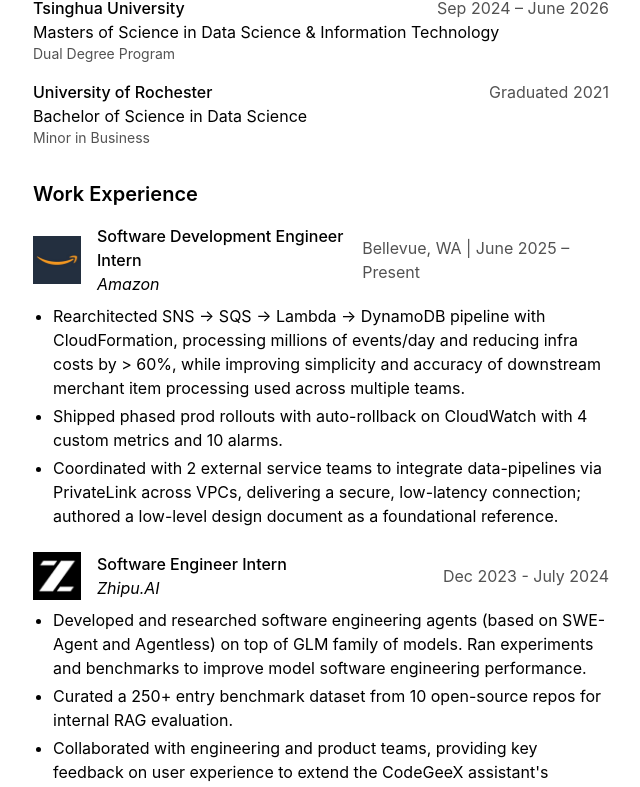
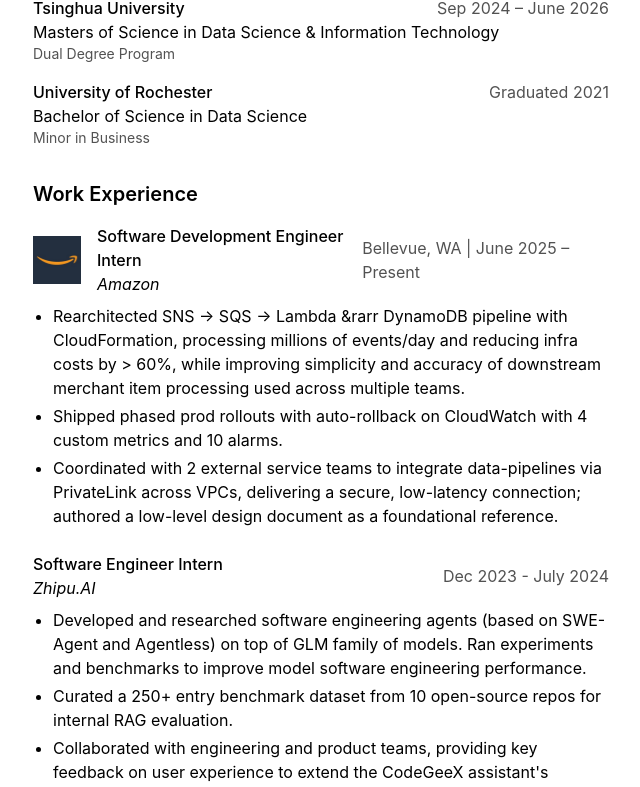
Before and after one commit to mtaruno/blog, a Next.js app: page / in a window 1280 px wide. Shown: the part 464-1251 px from the top of the page, without its empty margins (319-959 px from the left). Built offline with nearby package versions, Linux system fonts and the light colour scheme.

Commit message:
Fixed build error with the special character for > and changed Zhipu.ai to Z.ai

```diff
--- a/app/components/profile.tsx
+++ b/app/components/profile.tsx
@@ -83,7 +83,7 @@ export function Profile() {
               <p className="text-neutral-600 dark:text-neutral-400">Bellevue, WA | June 2025 – Present</p>
             </div>
             <ul className="list-disc pl-5 mt-2 space-y-1">
-              <li>Rearchitected SNS → SQS → Lambda → DynamoDB pipeline with CloudFormation, processing millions of events/day and reducing infra costs by &gt; 60%, while improving simplicity and accuracy of downstream merchant item processing used across multiple teams.</li>
+              <li>Rearchitected SNS &rarr; SQS &rarr; Lambda &rarr DynamoDB pipeline with CloudFormation, processing millions of events/day and reducing infra costs by &gt; 60%, while improving simplicity and accuracy of downstream merchant item processing used across multiple teams.</li>
               <li>Shipped phased prod rollouts with auto-rollback on CloudWatch with 4 custom metrics and 10 alarms.</li>
               <li>Coordinated with 2 external service teams to integrate data-pipelines via PrivateLink across VPCs, delivering a secure, low-latency connection; authored a low-level design document as a foundational reference.</li>
             </ul>
@@ -92,7 +92,7 @@ export function Profile() {
           <div>
             <div className="flex justify-between items-center mb-2">
               <div className="flex items-center">
-                <CompanyLogo company="Zhipu.AI" />
+                <CompanyLogo company="Z.AI" />
                 <div>
                   <h3 className="font-medium">Software Engineer Intern</h3>
                   <p className="italic">Zhipu.AI</p>
```
